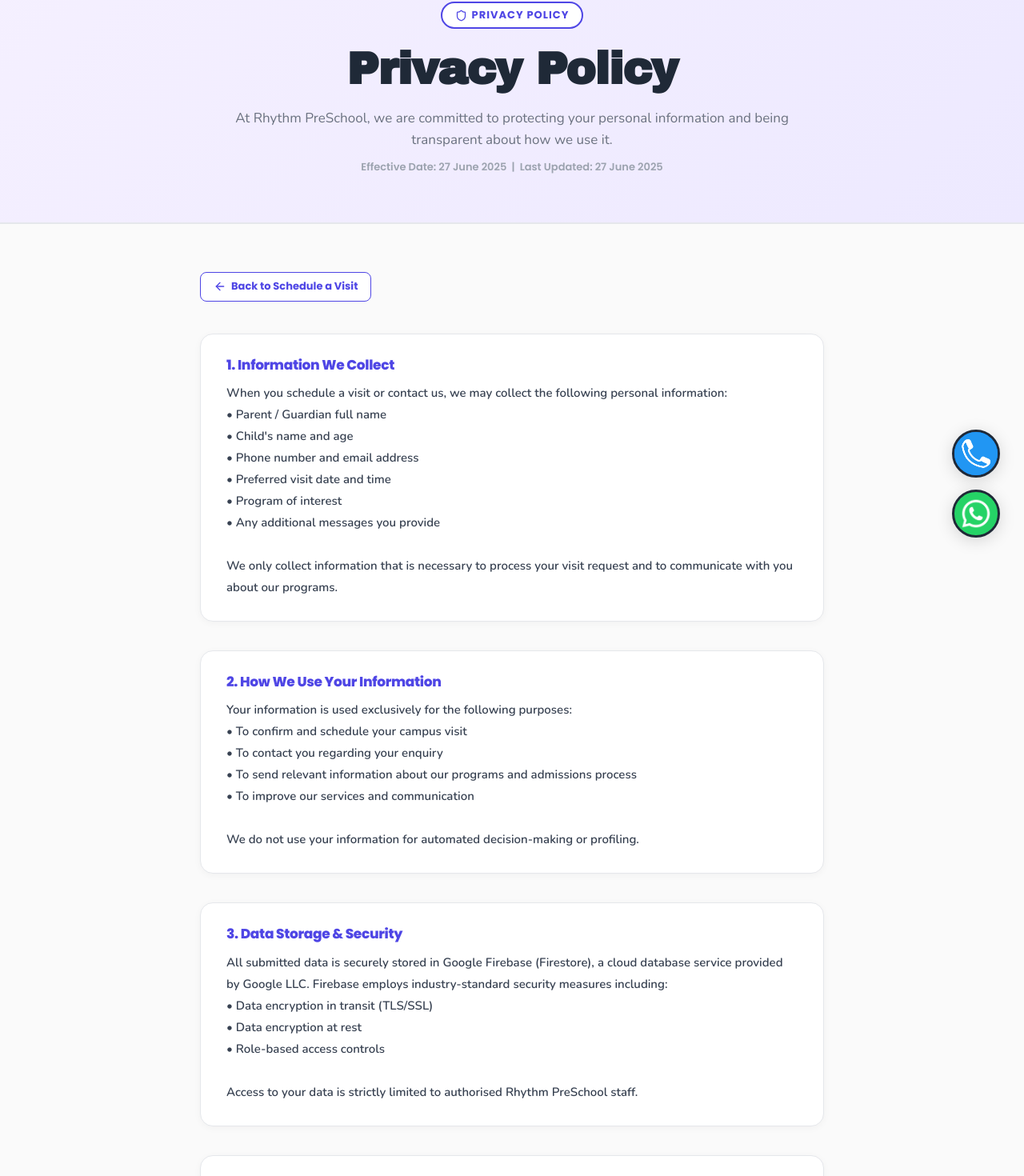
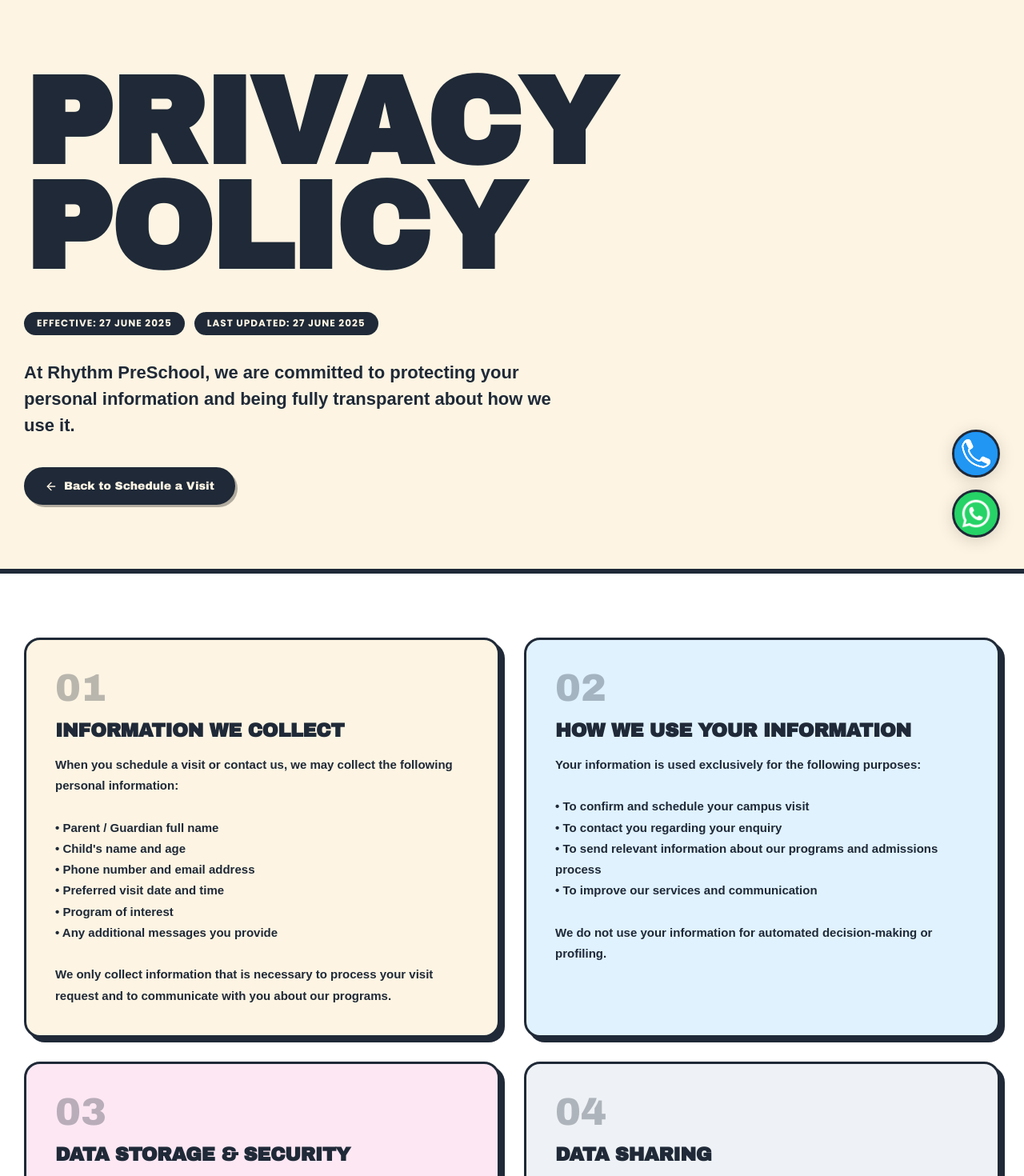
Before and after one commit to rahul1172005/Rhythm_sch, a Next.js app: page /privacy-policy in a window 1280 px wide. Shown: the part 98-1568 px from the top of the page at 80% size. Built offline with nearby package versions, Linux system fonts and the light colour scheme; sample sign-in values are in the browser's storage.

Commit message:
Redesign Privacy Policy page to match site editorial style

```diff
--- a/src/app/privacy-policy/page.tsx
+++ b/src/app/privacy-policy/page.tsx
@@ -1,135 +1,144 @@
 "use client";
 import React from 'react';
 import Link from 'next/link';
+import Navbar from '@/components/Navbar';
+import Footer from '@/components/Footer';
 import { motion } from 'framer-motion';
-import { Shield, ArrowLeft } from 'lucide-react';
+import { ArrowLeft } from 'lucide-react';
 import styles from './privacy.module.css';
 
-export default function PrivacyPolicyPage() {
 const sections = [
     {
-      title: '1. Information We Collect',
-      content: `When you schedule a visit or contact us, we may collect the following personal information:
-      • Parent / Guardian full name
-      • Child's name and age
-      • Phone number and email address
-      • Preferred visit date and time
-      • Program of interest
-      • Any additional messages you provide
-
-      We only collect information that is necessary to process your visit request and to communicate with you about our programs.`,
+        number: '01',
+        title: 'INFORMATION WE COLLECT',
+        content: `When you schedule a visit or contact us, we may collect the following personal information:\n\n• Parent / Guardian full name\n• Child's name and age\n• Phone number and email address\n• Preferred visit date and time\n• Program of interest\n• Any additional messages you provide\n\nWe only collect information that is necessary to process your visit request and to communicate with you about our programs.`,
     },
     {
-      title: '2. How We Use Your Information',
-      content: `Your information is used exclusively for the following purposes:
-      • To confirm and schedule your campus visit
-      • To contact you regarding your enquiry
-      • To send relevant information about our programs and admissions process
-      • To improve our services and communication
-
-      We do not use your information for automated decision-making or profiling.`,
+        number: '02',
+        title: 'HOW WE USE YOUR INFORMATION',
+        content: `Your information is used exclusively for the following purposes:\n\n• To confirm and schedule your campus visit\n• To contact you regarding your enquiry\n• To send relevant information about our programs and admissions process\n• To improve our services and communication\n\nWe do not use your information for automated decision-making or profiling.`,
     },
     {
-      title: '3. Data Storage & Security',
-      content: `All submitted data is securely stored in Google Firebase (Firestore), a cloud database service provided by Google LLC. Firebase employs industry-standard security measures including:
-      • Data encryption in transit (TLS/SSL)
-      • Data encryption at rest
-      • Role-based access controls
-
-      Access to your data is strictly limited to authorised Rhythm PreSchool staff.`,
+        number: '03',
+        title: 'DATA STORAGE & SECURITY',
+        content: `All submitted data is securely stored in Google Firebase (Firestore), a cloud database service provided by Google LLC. Firebase employs industry-standard security measures including:\n\n• Data encryption in transit (TLS/SSL)\n• Data encryption at rest\n• Role-based access controls\n\nAccess to your data is strictly limited to authorised Rhythm PreSchool staff.`,
     },
     {
-      title: '4. Data Sharing',
-      content: `We do not sell, trade, or rent your personal information to third parties.
-
-      Your information may only be shared with:
-      • Google Firebase (data storage infrastructure)
-      • Internal Rhythm PreSchool administrative staff
-
-      We will never share your data with marketing companies or unrelated organisations.`,
+        number: '04',
+        title: 'DATA SHARING',
+        content: `We do not sell, trade, or rent your personal information to third parties.\n\nYour information may only be shared with:\n• Google Firebase (data storage infrastructure)\n• Internal Rhythm PreSchool administrative staff\n\nWe will never share your data with marketing companies or unrelated organisations.`,
     },
     {
-      title: '5. Data Retention',
-      content: `We retain your submitted information for a maximum of 12 months from the date of submission, unless you request earlier deletion or unless retention is required for legitimate administrative purposes (e.g. ongoing admission processes).`,
+        number: '05',
+        title: 'DATA RETENTION',
+        content: `We retain your submitted information for a maximum of 12 months from the date of submission, unless you request earlier deletion or unless retention is required for legitimate administrative purposes such as an ongoing admission process.`,
     },
     {
-      title: '6. Your Rights',
-      content: `You have the right to:
-      • Access the personal data we hold about you
-      • Request correction of inaccurate data
-      • Request deletion of your personal data
-      • Withdraw your consent at any time
-
-      To exercise any of these rights, please contact us at rhythmpreschool2026@gmail.com or call +91 95662 63956.`,
+        number: '06',
+        title: 'YOUR RIGHTS',
+        content: `You have the right to:\n\n• Access the personal data we hold about you\n• Request correction of inaccurate data\n• Request deletion of your personal data\n• Withdraw your consent at any time\n\nTo exercise any of these rights, contact us at rhythmpreschool2026@gmail.com or call +91 95662 63956.`,
     },
     {
-      title: '7. Cookies',
-      content: `Our website does not currently use tracking cookies. We may use essential cookies to ensure proper functionality of the website (e.g. session management). No third-party advertising or analytics cookies are used.`,
+        number: '07',
+        title: 'COOKIES',
+        content: `Our website does not currently use tracking cookies. We may use essential cookies to ensure proper functionality of the website such as session management. No third-party advertising or analytics cookies are used.`,
     },
     {
-      title: '8. Children\'s Privacy',
-      content: `Our website is intended for parents and guardians. We do not knowingly collect personal information directly from children under the age of 13. Any child-related information collected (such as name and age) is provided by a parent or guardian.`,
+        number: '08',
+        title: "CHILDREN'S PRIVACY",
+        content: `Our website is intended for parents and guardians. We do not knowingly collect personal information directly from children under the age of 13. Any child-related information collected such as name and age is provided by a parent or guardian.`,
     },
     {
-      title: '9. Changes to This Policy',
-      content: `We may update this Privacy Policy from time to time. The most recent version will always be available on this page with the effective date noted below. We encourage you to review this page periodically.`,
+        number: '09',
+        title: 'CHANGES TO THIS POLICY',
+        content: `We may update this Privacy Policy from time to time. The most recent version will always be available on this page. We encourage you to review this page periodically.`,
     },
     {
-      title: '10. Contact Us',
-      content: `If you have any questions or concerns about this Privacy Policy, please contact us:
-
-      Rhythm PreSchool
-      No. 507 B, T. H. Road, Melmanambedu, Vellavedu Post, Thiruvallur Dist, Chennai - 600124
-      📞 +91 95662 63956
-      ✉️ rhythmpreschool2026@gmail.com`,
+        number: '10',
+        title: 'CONTACT US',
+        content: `If you have any questions or concerns about this Privacy Policy, please contact us:\n\nRhythm PreSchool\nNo. 507 B, T. H. Road, Melmanambedu, Vellavedu Post, Thiruvallur Dist, Chennai - 600124\n\n📞 +91 95662 63956\n✉️ rhythmpreschool2026@gmail.com`,
     },
 ];
 
+const colors = [
+    'var(--pop-yellow)',
+    'var(--pop-mint)',
+    'var(--pop-pink)',
+    'var(--pop-purple)',
+    'var(--pop-yellow)',
+    'var(--pop-mint)',
+    'var(--pop-pink)',
+    'var(--pop-purple)',
+    'var(--pop-yellow)',
+    'var(--pop-mint)',
+];
+
+export default function PrivacyPolicyPage() {
+    const scrollAnim = {
+        initial: { opacity: 0, y: 40 },
+        whileInView: { opacity: 1, y: 0 },
+        viewport: { once: true, margin: '-80px' },
+        transition: { duration: 0.6 },
+    };
+
     return (
-    <main className={styles.page}>
-      <section className={styles.hero}>
-        <motion.div
-          initial={{ opacity: 0, y: 20 }}
-          animate={{ opacity: 1, y: 0 }}
-          transition={{ duration: 0.6 }}
-          className={styles.heroContent}
-        >
-          <div className={styles.badge}>
-            <Shield size={15} /> Privacy Policy
+        <main className={styles.main}>
+            <Navbar />
+
+            {/* Hero */}
+            <motion.section {...scrollAnim} className={styles.heroSection}>
+                <div className="container">
+                    <h1 className={styles.pageTitle}>PRIVACY<br />POLICY</h1>
+                    <div className={styles.heroBadgeRow}>
+                        <span className={styles.badge}>Effective: 27 June 2025</span>
+                        <span className={styles.badge}>Last Updated: 27 June 2025</span>
                     </div>
-          <h1 className={styles.title}>Privacy Policy</h1>
-          <p className={styles.subtitle}>
-            At Rhythm PreSchool, we are committed to protecting your personal information and being transparent about how we use it.
+                    <p className={styles.heroLead}>
+                        At Rhythm PreSchool, we are committed to protecting your personal information and being fully transparent about how we use it.
                     </p>
-          <p className={styles.effectiveDate}>Effective Date: 27 June 2025 &nbsp;|&nbsp; Last Updated: 27 June 2025</p>
-        </motion.div>
-      </section>
-
-      <div className={styles.content}>
                     <Link href="/schedule-visit" className={styles.backBtn}>
                         <ArrowLeft size={16} /> Back to Schedule a Visit
                     </Link>
+                </div>
+            </motion.section>
 
-        <div className={styles.sections}>
+            {/* Sections */}
+            <section className={styles.sectionsArea}>
+                <div className="container">
+                    <div className={styles.grid}>
                         {sections.map((sec, i) => (
                             <motion.div
                                 key={i}
-              className={styles.section}
-              initial={{ opacity: 0, y: 20 }}
-              animate={{ opacity: 1, y: 0 }}
-              transition={{ duration: 0.4, delay: i * 0.05 }}
+                                {...scrollAnim}
+                                transition={{ duration: 0.5, delay: (i % 3) * 0.1 }}
+                                className={styles.card}
+                                style={{ background: colors[i] }}
                             >
-              <h2 className={styles.sectionTitle}>{sec.title}</h2>
-              <p className={styles.sectionContent}>{sec.content}</p>
+                                <span className={styles.cardNumber}>{sec.number}</span>
+                                <h2 className={styles.cardTitle}>{sec.title}</h2>
+                                <p className={styles.cardContent}>{sec.content}</p>
                             </motion.div>
                         ))}
                     </div>
+                </div>
+            </section>
 
-        <div className={styles.footer}>
-          <p>By using our website and submitting the visit request form, you acknowledge that you have read and understood this Privacy Policy.</p>
-          <Link href="/schedule-visit" className={styles.ctaBtn}>Schedule a Visit →</Link>
+            {/* CTA Strip */}
+            <motion.section {...scrollAnim} className={styles.ctaSection}>
+                <div className="container">
+                    <div className={styles.ctaBox}>
+                        <h2 className={styles.ctaTitle}>READY TO VISIT?</h2>
+                        <p className={styles.ctaText}>
+                            By using our website and submitting the visit request form, you acknowledge that you have read and understood this Privacy Policy.
+                        </p>
+                        <Link href="/schedule-visit" className={styles.ctaBtn}>
+                            Schedule a Visit →
+                        </Link>
                     </div>
                 </div>
+            </motion.section>
+
+            <Footer />
         </main>
     );
 }
--- a/src/app/privacy-policy/privacy.module.css
+++ b/src/app/privacy-policy/privacy.module.css
@@ -1,157 +1,186 @@
-/* ===== Privacy Policy Page ===== */
+/* ===== Privacy Policy — Matches site design system ===== */
 
-.page {
-  min-height: 100vh;
-  background: #FAFAFA;
+.main {
+    background: var(--pop-yellow);
+    padding-top: 0;
 }
 
-.hero {
-  background: linear-gradient(135deg, #f5f0ff 0%, #ede9ff 100%);
-  padding: 100px 40px 60px;
-  text-align: center;
-  border-bottom: 2px solid #E5E7EB;
+/* Hero */
+.heroSection {
+    padding: 100px 0 80px;
+    border-bottom: var(--border-thick);
 }
 
-.heroContent {
-  max-width: 700px;
-  margin: 0 auto;
+.pageTitle {
+    font-family: 'Archivo Black', sans-serif;
+    font-size: clamp(72px, 12vw, 160px);
+    line-height: 0.85;
+    color: var(--deep-black);
+    margin: 0 0 40px;
+    text-transform: uppercase;
+}
+
+.heroBadgeRow {
+    display: flex;
+    gap: 12px;
+    flex-wrap: wrap;
+    margin-bottom: 30px;
 }
 
 .badge {
-  display: inline-flex;
-  align-items: center;
-  gap: 6px;
-  background: #fff;
-  color: var(--primary);
+    display: inline-block;
+    background: var(--deep-black);
+    color: var(--pop-yellow);
     font-family: 'Poppins', sans-serif;
-  font-size: 13px;
+    font-size: 12px;
     font-weight: 700;
     padding: 6px 16px;
     border-radius: 999px;
-  border: 2px solid var(--primary);
-  margin-bottom: 20px;
     text-transform: uppercase;
     letter-spacing: 1px;
 }
 
-.title {
-  font-family: 'Archivo Black', sans-serif;
-  font-size: clamp(32px, 5vw, 56px);
+.heroLead {
+    font-family: 'Plus Jakarta Sans', sans-serif;
+    font-size: clamp(16px, 2vw, 22px);
+    font-weight: 700;
+    line-height: 1.5;
     color: var(--deep-black);
-  margin: 0 0 16px;
-  line-height: 1.1;
-}
-
-.subtitle {
-  font-family: 'Nunito', sans-serif;
-  font-size: 17px;
-  color: #6B7280;
-  line-height: 1.6;
-  margin: 0 0 12px;
-}
-
-.effectiveDate {
-  font-family: 'Poppins', sans-serif;
-  font-size: 13px;
-  color: #9CA3AF;
-  font-weight: 600;
-}
-
-/* Main content */
-.content {
-  max-width: 860px;
-  margin: 0 auto;
-  padding: 60px 40px;
-}
-
-@media (max-width: 768px) {
-  .content { padding: 40px 20px; }
-  .hero { padding: 80px 20px 40px; }
+    max-width: 700px;
+    margin: 0 0 36px;
 }
 
 .backBtn {
     display: inline-flex;
     align-items: center;
-  gap: 6px;
-  font-family: 'Poppins', sans-serif;
-  font-size: 13px;
-  font-weight: 700;
-  color: var(--primary);
+    gap: 8px;
+    background: var(--deep-black);
+    color: var(--pop-yellow);
+    font-family: 'Archivo Black', sans-serif;
+    font-size: 14px;
+    padding: 12px 24px;
+    border-radius: 100px;
     text-decoration: none;
-  margin-bottom: 40px;
-  padding: 8px 16px;
-  background: #fff;
-  border: 1.5px solid var(--primary);
-  border-radius: 8px;
-  transition: background 0.2s;
+    border: 2px solid var(--deep-black);
+    box-shadow: 3px 3px 0px rgba(0,0,0,0.3);
+    transition: transform 0.15s, box-shadow 0.15s;
 }
 
 .backBtn:hover {
-  background: var(--primary);
-  color: #fff;
+    transform: translateY(-2px);
+    box-shadow: 5px 5px 0px rgba(0,0,0,0.3);
 }
 
-.sections {
+/* Sections Grid */
+.sectionsArea {
+    padding: 80px 0;
+    background: white;
+    border-top: var(--border-thick);
+    border-bottom: var(--border-thick);
+}
+
+.grid {
+    display: grid;
+    grid-template-columns: repeat(2, 1fr);
+    gap: 30px;
+}
+
+@media (max-width: 768px) {
+    .grid {
+        grid-template-columns: 1fr;
+    }
+}
+
+/* Card */
+.card {
+    border: var(--border-thick);
+    border-radius: 20px;
+    padding: 36px;
+    box-shadow: 6px 6px 0px var(--deep-black);
     display: flex;
     flex-direction: column;
-  gap: 36px;
+    gap: 16px;
 }
 
-.section {
-  background: #fff;
-  border-radius: 16px;
-  padding: 28px 32px;
-  border: 1.5px solid #E5E7EB;
-  box-shadow: 0 2px 10px rgba(0,0,0,0.04);
+.cardNumber {
+    font-family: 'Archivo Black', sans-serif;
+    font-size: 48px;
+    line-height: 1;
+    color: var(--deep-black);
+    opacity: 0.3;
 }
 
-.sectionTitle {
-  font-family: 'Poppins', sans-serif;
-  font-size: 17px;
-  font-weight: 800;
-  color: var(--primary);
-  margin: 0 0 12px;
+.cardTitle {
+    font-family: 'Archivo Black', sans-serif;
+    font-size: clamp(18px, 2vw, 24px);
+    color: var(--deep-black);
+    margin: 0;
+    line-height: 1.1;
 }
 
-.sectionContent {
-  font-family: 'Nunito', sans-serif;
+.cardContent {
+    font-family: 'Plus Jakarta Sans', sans-serif;
     font-size: 15px;
     font-weight: 600;
-  color: #374151;
-  line-height: 1.8;
+    line-height: 1.75;
+    color: var(--deep-black);
     margin: 0;
     white-space: pre-line;
 }
 
-/* Footer CTA */
-.footer {
-  margin-top: 50px;
-  background: linear-gradient(135deg, var(--primary) 0%, #6366f1 100%);
-  border-radius: 20px;
-  padding: 40px;
-  text-align: center;
-  color: #fff;
+/* CTA Strip */
+.ctaSection {
+    padding: 100px 0;
+    background: var(--pop-yellow);
 }
 
-.footer p {
-  font-family: 'Nunito', sans-serif;
-  font-size: 16px;
+.ctaBox {
+    border: var(--border-thick);
+    border-radius: 24px;
+    padding: 60px;
+    background: var(--deep-black);
+    color: var(--pop-yellow);
+    box-shadow: 8px 8px 0px rgba(0,0,0,0.4);
+    text-align: center;
+}
+
+@media (max-width: 768px) {
+    .ctaBox { padding: 36px 24px; }
+}
+
+.ctaTitle {
+    font-family: 'Archivo Black', sans-serif;
+    font-size: clamp(40px, 7vw, 80px);
+    color: var(--pop-yellow);
+    margin: 0 0 20px;
+    line-height: 1;
+}
+
+.ctaText {
+    font-family: 'Plus Jakarta Sans', sans-serif;
+    font-size: 18px;
     font-weight: 600;
-  margin: 0 0 20px;
+    color: rgba(255,255,255,0.75);
+    max-width: 600px;
+    margin: 0 auto 36px;
     line-height: 1.6;
 }
 
 .ctaBtn {
     display: inline-block;
-  padding: 14px 32px;
-  background: #fff;
-  color: var(--primary);
-  border-radius: 10px;
-  font-family: 'Poppins', sans-serif;
-  font-weight: 800;
-  font-size: 15px;
+    background: var(--pop-yellow);
+    color: var(--deep-black);
+    font-family: 'Archivo Black', sans-serif;
+    font-size: 18px;
+    padding: 16px 40px;
+    border-radius: 100px;
+    border: 2px solid var(--pop-yellow);
+    box-shadow: 4px 4px 0px rgba(255,255,255,0.3);
     text-decoration: none;
-  transition: transform 0.2s;
+    transition: transform 0.15s, box-shadow 0.15s;
 }
 
-.ctaBtn:hover { transform: translateY(-2px); }
+.ctaBtn:hover {
+    transform: translateY(-3px);
+    box-shadow: 6px 6px 0px rgba(255,255,255,0.3);
+}
```
Lines whose indentation alone changed are shown as unchanged.
